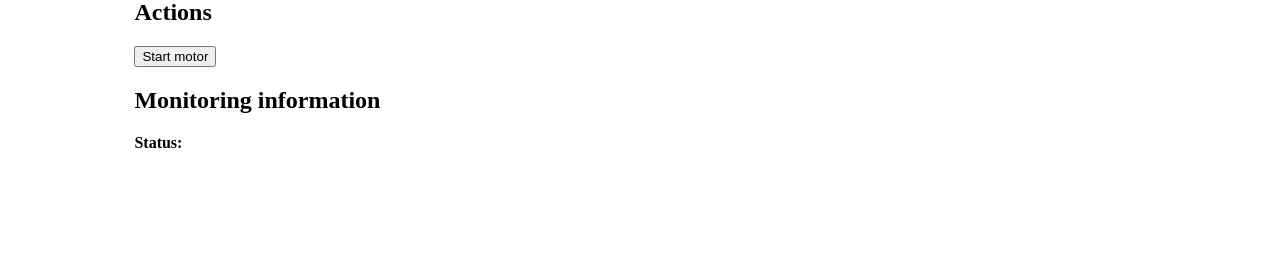
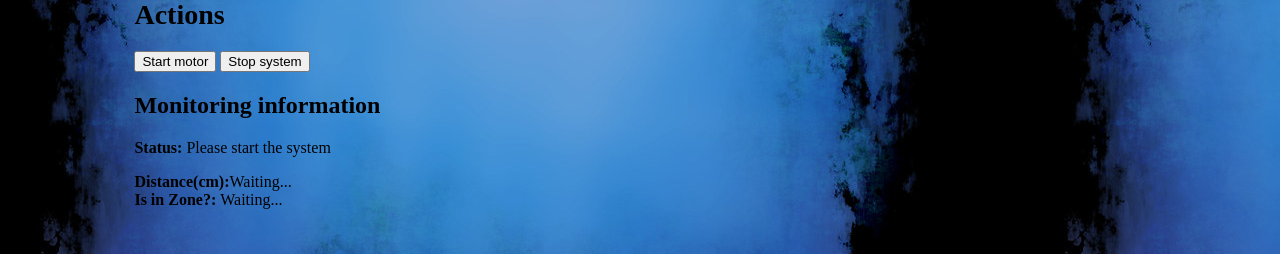
Before and after one commit to Pshar10/Web_Application_Countour_Detection_Using_Raspberrypi_And_Sensor_Controls, a Flask app: page / in a window 1280 px wide. Shown: the part 546-800 px from the top of the page. Run offline with Flask 2, Linux system fonts and the light colour scheme; parts of the project's set-up code (start-up, migrations or seed data) failed here and were passed over.

Commit message:
Update index.html

```diff
--- a/templates/index.html
+++ b/templates/index.html
@@ -4,18 +4,31 @@
     <link rel="stylesheet" href="{{ url_for('static', filename='css/style.css') }}">
     <script src="{{ url_for('static', filename='vendor/axios/axios.min.js') }}"></script>
     <script src="{{ url_for('static', filename='js/main.js') }}"></script>
+    <style>
+
+
+      body {
+
+        background-image: url({{ url_for ('static' , filename='img/p.jpg')}})
+
+        /* "Blue background with black frame" by publicstock is marked with CC0 1.0 */
+
+      }
+
+      </style>
   </head>
   <body>
     <section id="streaming_viewer">
-      <h1 align="center">Rod tracker</h1>
+      <h1 align="center">Rod tracker (GROUP-D)</h1>
       <img id="background" class="center" src="{{ url_for('video_feed') }}">
     </section>
 
     <section id="actions">
-      <h2>Actions</h2>
-        <div>
-          <!-- 'Stop in zone' checkbox with corresponding request changing value clicking -->
-          <button onclick="requestStartMotor()">Start motor</button>
+      <h2><b style="font-size:28px;">Actions</b></h2>
+        <div method="post">
+          <!-- 'requestStartMotor' button with corresponding request changing value clicking -->
+          <button class="btn" onclick="requestStartMotor()">Start motor</button>
+          <button class="btn" onclick="stopSystem()">Stop system</button>
 
           <!-- 'Stop system' button with corresponding request after clicking -->
           <!-- ... -->
@@ -27,13 +40,13 @@
     <h2>Monitoring information</h2>
     <!-- HTML elements for 'Motor status' information -->
     <!-- ... -->
-    <p><b>Status:</b> <span id="status_text"></span></p>
+    <p class = "status"><b>Status: </b> <span id="status_text"> Please start the system</span></p>
 
     <!-- HTML elements for 'Distance' information -->
     <!-- ... -->
-
+    <div class="monitor"><b>Distance(cm):</b><span id="Distance">Waiting...</span> </div>
     <!-- HTML elements for 'Is in zone?' information -->
-    <!-- ... -->
+    <div class="monitor"><b>Is in Zone?: </b><span id="inZone">Waiting...</span></div>
   </section>
   </body>
 </html>
```
